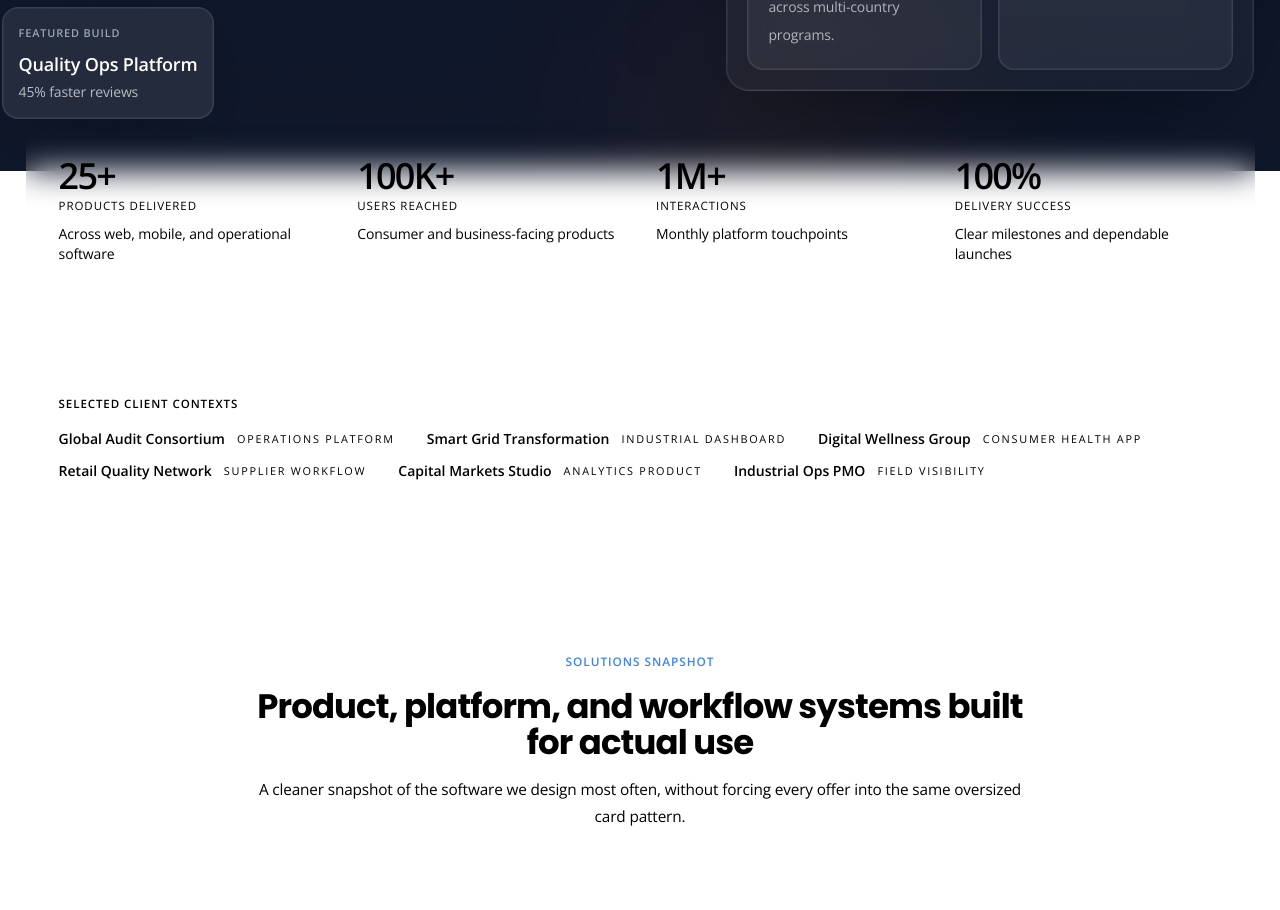
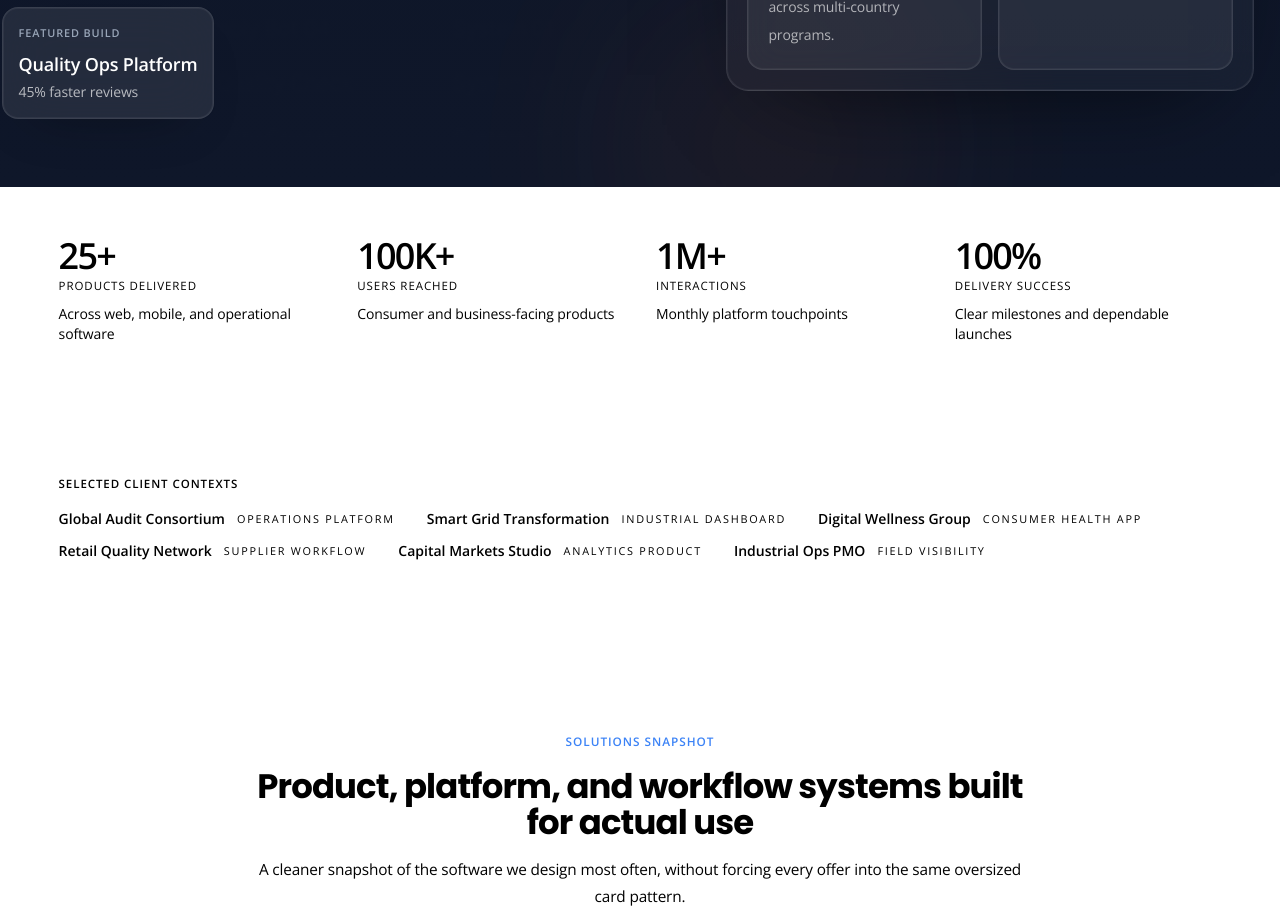
Before and after one commit to manishpareekwork/spire-technosoft-website, a Next.js app: page / in a window 1280 px wide. Shown: the part 2020-2930 px from the top of the page. Built offline with nearby package versions, Linux system fonts and the light colour scheme; no server answers.

Commit message:
Fix homepage hero metrics overlap

```diff
--- a/src/app/page.tsx
+++ b/src/app/page.tsx
@@ -190,7 +190,7 @@ export default function Home() {
         <div className="homepage-mesh homepage-mesh-two" />
         <div className="homepage-mesh homepage-mesh-three" />
 
-        <div className="container relative z-10 grid max-w-[1440px] gap-14 pb-20 pt-14 lg:min-h-[calc(100vh-5.25rem)] lg:grid-cols-[0.98fr,0.82fr] lg:items-center">
+        <div className="container relative z-10 grid max-w-[1440px] gap-14 pb-24 pt-14 lg:min-h-[calc(100vh-5.25rem)] lg:grid-cols-[0.98fr,0.82fr] lg:items-center">
           <div className="max-w-[48rem] space-y-7">
             <Badge variant="soft" className="w-fit border-white/10 bg-white/[0.08] text-white shadow-[inset_0_0_0_1px_rgba(255,255,255,0.06)]">
               <Sparkles className="h-3.5 w-3.5 text-white" />
@@ -381,7 +381,7 @@ export default function Home() {
         </div>
       </section>
 
-      <section id="homepage-stats" className="container relative z-20 -mt-12 max-w-[1440px] pb-8">
+      <section id="homepage-stats" className="container relative z-20 max-w-[1440px] pb-8 pt-2 md:pt-4">
         <div className="section-anchor rounded-[1.4rem] px-8 py-8">
           <div className="grid gap-8 md:grid-cols-2 xl:grid-cols-4">
             {home.stats.map((metric) => (
```
